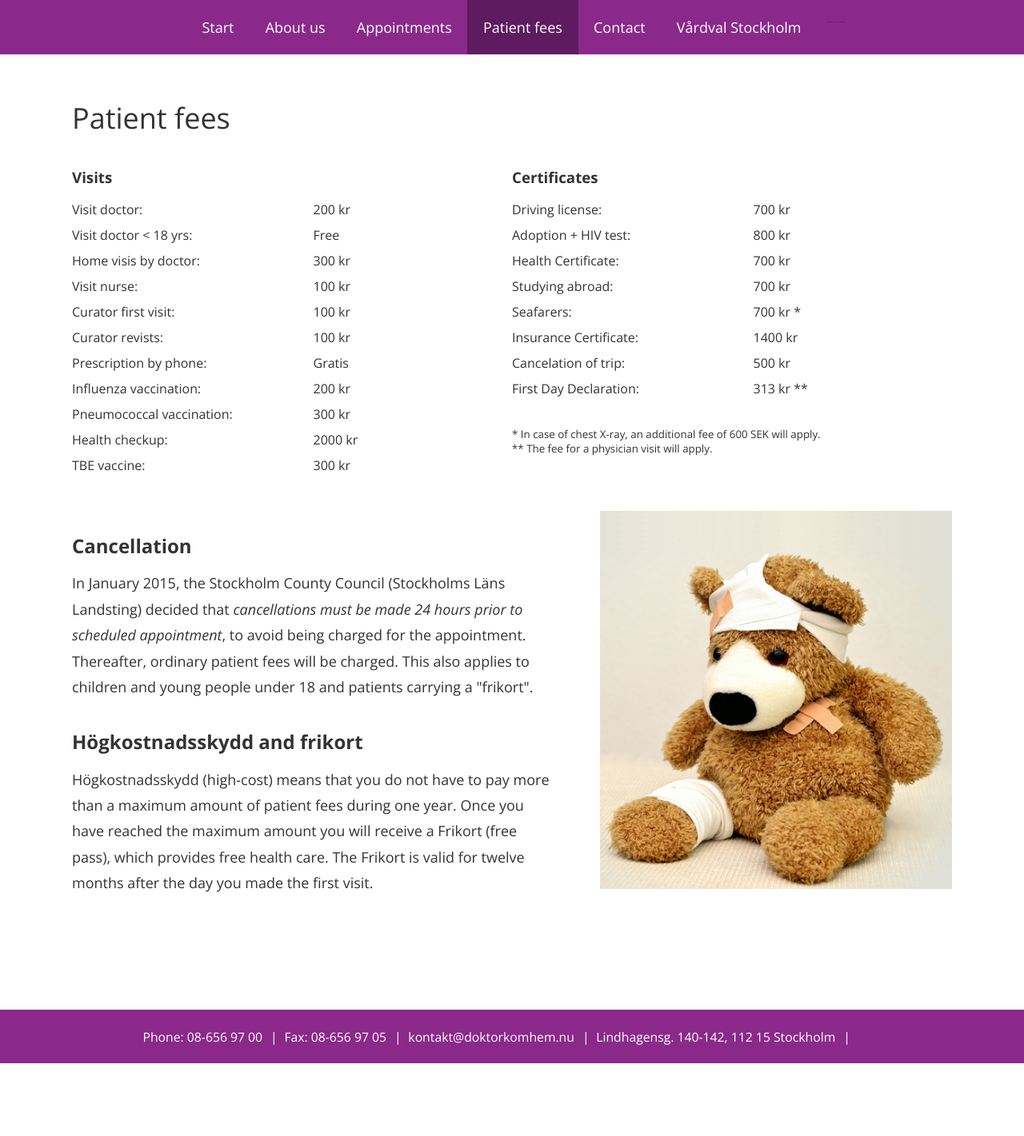
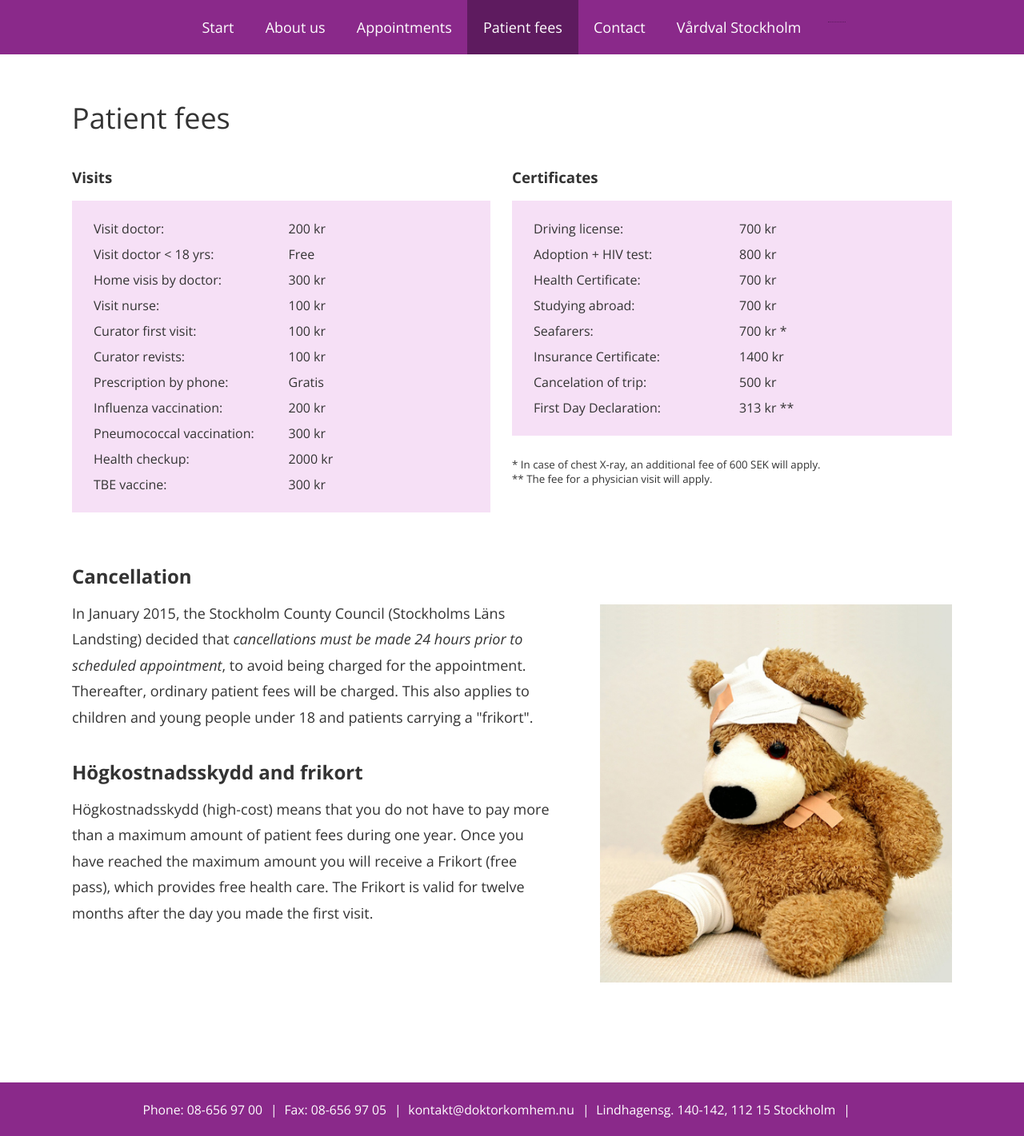
Before and after one commit to adamsdotter/DKH, a PHP site: page /patient-fees in a window 1280 px wide. Shown: the part 156-1577 px from the top of the page at 80% size. Before the commit the page ends 1486 px from the top, so only its background shows below. Run offline with PHP 8.4, Linux system fonts and the light colour scheme; style sheets or scripts are compiled from the project's sources.

Commit message:
More styel for color-box

```diff
--- a/ui/styles/sass/modules/_main.scss
+++ b/ui/styles/sass/modules/_main.scss
@@ -1,6 +1,6 @@
 .main {
   padding: ($gutter / 2) ($gutter - 10) $gutter;
-  margin-bottom: 250px;
+  margin-bottom: 200px;
   @include clearfix();
 
   @include at-query($min, $mq-small) {
@@ -54,10 +54,13 @@
   }
 }
 
-.staff {
+.color-box {
   background-color: lighten($color-purple, 57);
   list-style-type: none;
   padding: $gutterS $gutterS ($gutterS / 2);
+}
+
+.staff {
   margin-left: 0;
   margin-bottom: $gutter;
 
@@ -77,16 +80,38 @@
 
 .price-list {
   overflow: hidden;
+  padding-right: 0;
+
+  @include at-query($min, $mq-medium) {
+    width: 50%;
+    float: left;
+    padding-right: $gutter / 3;
+
+    + .price-list {
+      padding-right: 0;
+    }
+  }
 
   @include at-query($min, $mq-large) {
-    width: 50%;
+    padding-right: $gutter;
+
+    + .price-list {
+      padding-right: 0;
+    }
+  }
+
+  dd {
     float: left;
-    padding-right: $gutter;
+    margin-left: $gutter / 3;
   }
 
   dl {
     margin-bottom: $gutter;
     width: 100%;
+
+    @include at-query($min, $mq-xl) {
+      padding: ($gutter - 3) $gutter $gutter / 2;
+    }
   }
 
   h3 {
@@ -97,3 +122,11 @@
     clear: both;
   }
 }
+
+.prices {
+  .page-img {
+    @include at-query($min, $mq-medium) {
+      margin-top: 5.5em;
+    }
+  }
+}
```
